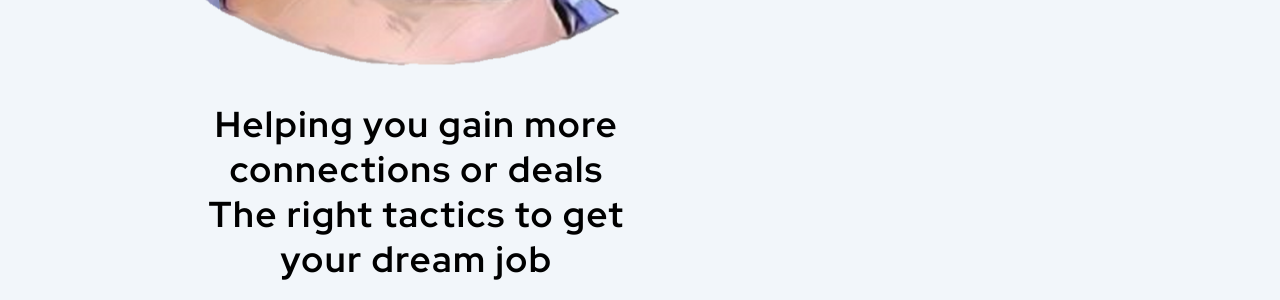
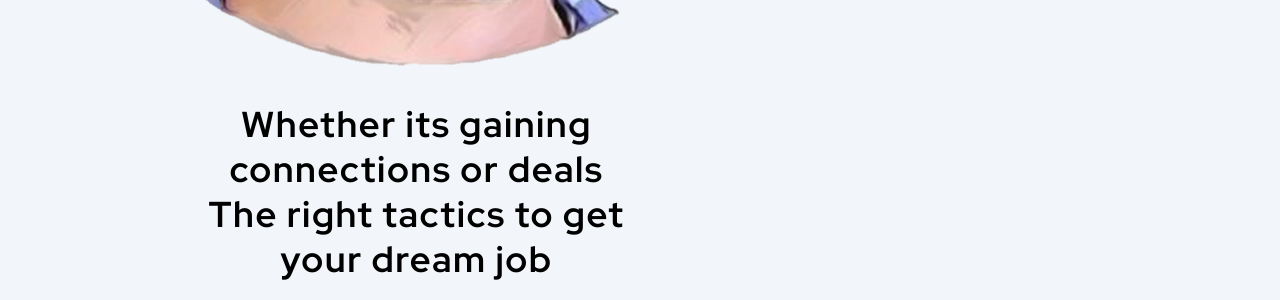
Before and after one commit to andreanthony/andreanthony.github.io, a Jekyll site: the page corypage.html, which Jekyll copies as it is, in a window 1280 px wide. Shown: the part 1525-1825 px from the top of the page. Built offline with Jekyll 4.4.1, drawn with Linux system fonts in a browser that asks for light colours; some web fonts are replaced.

Commit message:
Update corypage.html

```diff
--- a/corypage.html
+++ b/corypage.html
@@ -76,7 +76,7 @@
 			</div>
         </div>
         <div class="section_02__right">
-        	<h3>Helping you gain more connections or deals<br>The right tactics to get your dream job</h3>
+        	<h3>Whether its gaining connections or deals<br>The right tactics to get your dream job</h3>
 		<article>
 				<p>A free tool to automate your Linkedin</p>
 <p>with the right connections and content</p>
```
